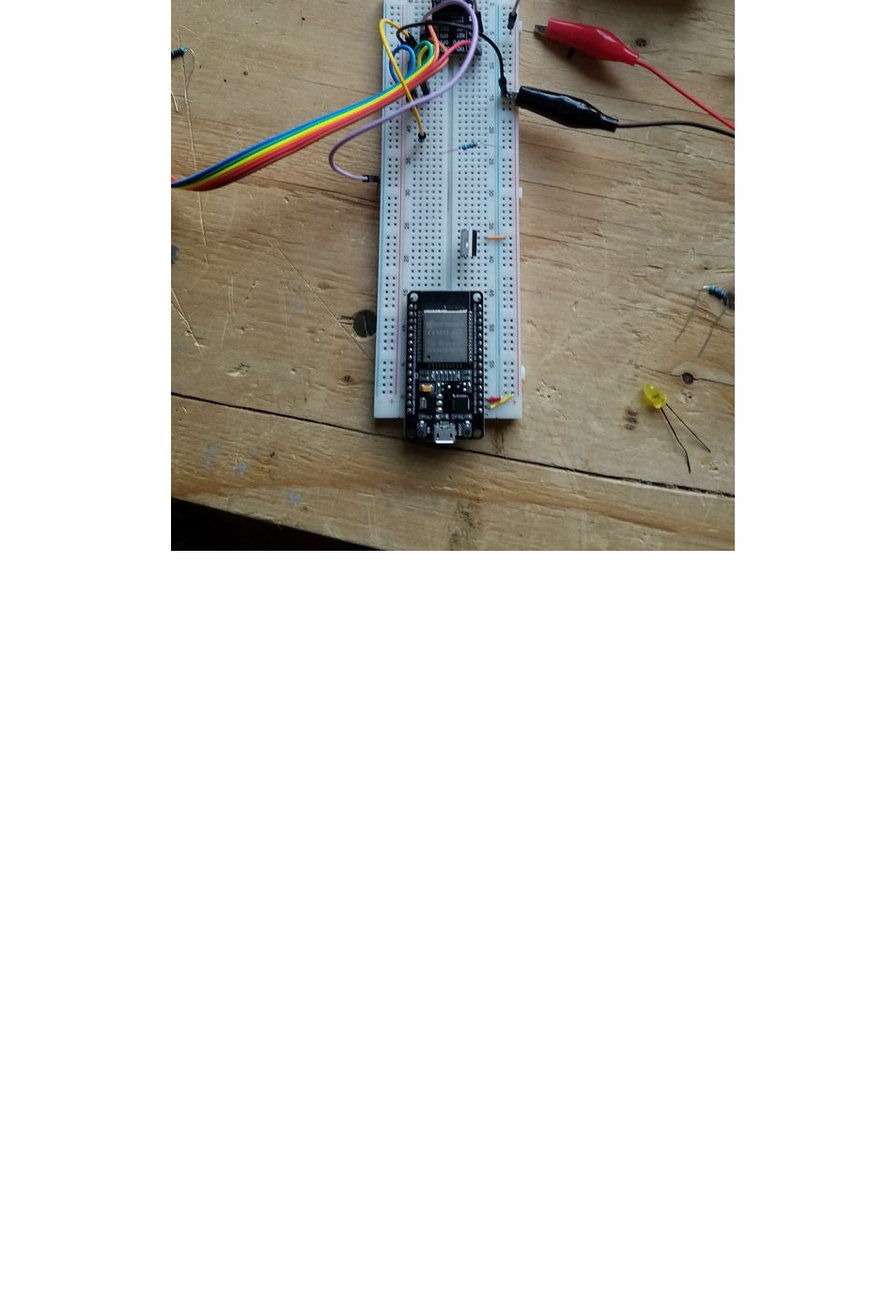
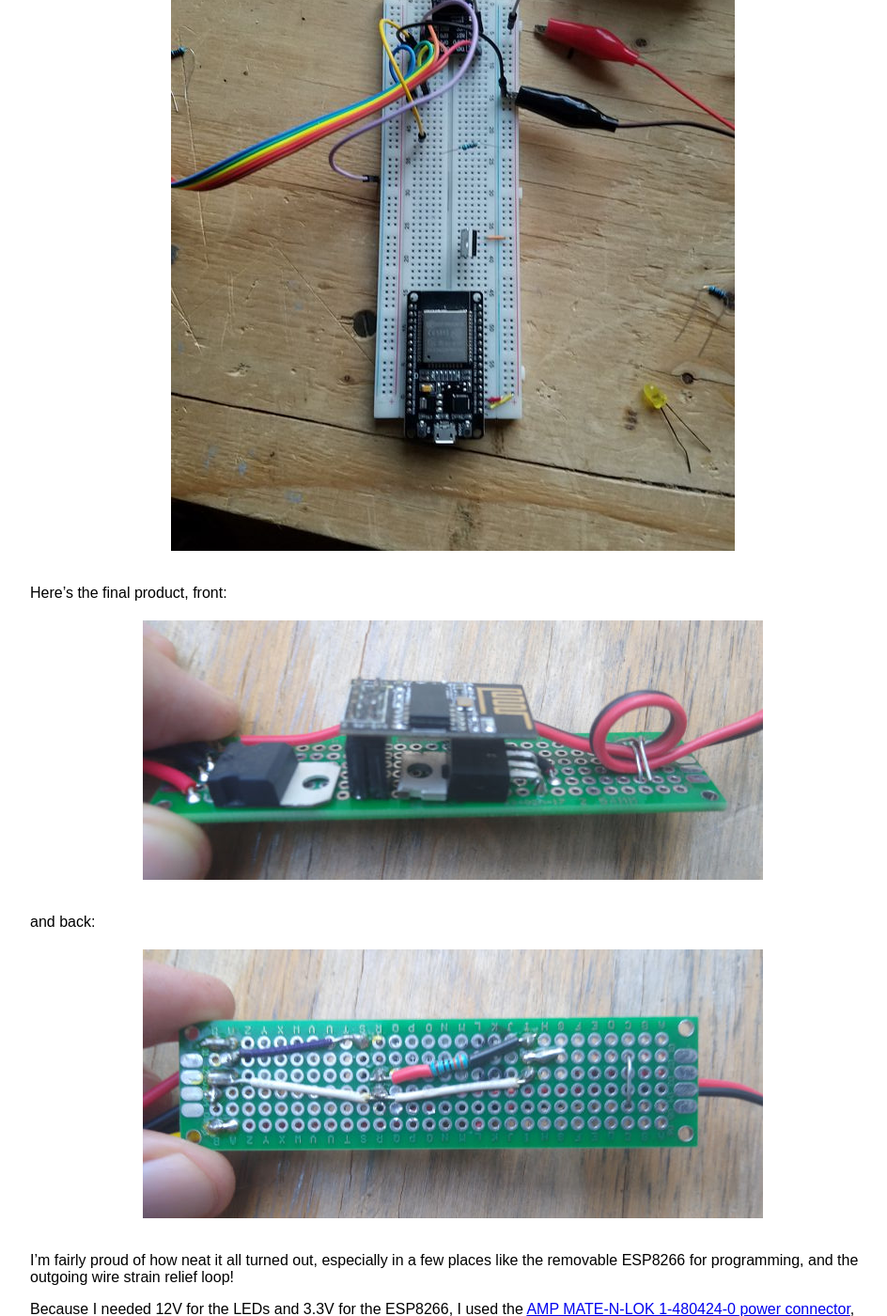
Before and after one commit to ChandlerSwift/www, a Jekyll site: the page built from _projects/fish-tank-light.md, in a window 1280 px wide and 1400 px high, scrolled down 2031 px. Shown: the whole window at 94% size, without its empty margins (8-952 px from the left). Built offline with Jekyll 4.4.1, drawn with Linux system fonts in a browser that asks for light colours; before the commit the page ends 2661 px from its top, so only the background shows below that; some of the changed text lies outside the part shown.

Commit message:
Add final photos of Sidon's light assembly

```diff
--- a/_projects/fish-tank-light.md
+++ b/_projects/fish-tank-light.md
@@ -27,10 +27,23 @@ I began prototyping with an ESP32, since I couldn't find my USB<->serial
 adapter:
 [![Tank and breadboard with ESP32](/images/sidon-light/prototyping-1-sm.jpg)](/images/sidon-light/prototyping-1.jpg)
 
-
 Later, testing the ESP-01 with the newfound serial adapter:
 [![Breadboard and more components](/images/sidon-light/prototyping-2-sm.jpg)](/images/sidon-light/prototyping-2.jpg)
 
-<!-- Final product:
-![]()
-TODO: add photo -->
+Here's the final product, front:
+[![The front of the fish tank board, assembled](/images/sidon-light/board-front-sm.jpg)](/images/sidon-light/board-front.jpg)
+
+and back:
+[![The back of the fish tank board, assembled](/images/sidon-light/board-back-sm.jpg)](/images/sidon-light/board-back.jpg)
+
+I'm fairly proud of how neat it all turned out, especially in a few places like
+the removable ESP8266 for programming, and the outgoing wire strain relief loop!
+
+Because I needed 12V for the LEDs and 3.3V for the ESP8266, I used the
+[AMP MATE-N-LOK 1-480424-0 power connector](https://en.wikipedia.org/wiki/Molex_connector#Disk_drive),
+often used for PATA hard disks and commonly "the Molex connector", for which
+I had a power supply sitting around:
+
+[![The assembled board plus all the power cables](/images/sidon-light/board-with-context-sm.jpg)](/images/sidon-light/board-with-context.jpg)
+
+[Source available on GitHub](https://github.com/ChandlerSwift/FishTankLight)
```
Also changed, not shown: images/sidon-light/board-back-sm.jpg (added), images/sidon-light/board-back.jpg (added), images/sidon-light/board-front-sm.jpg (added), images/sidon-light/board-front.jpg (added), images/sidon-light/board-with-context-sm.jpg (added), images/sidon-light/board-with-context.jpg (added).
